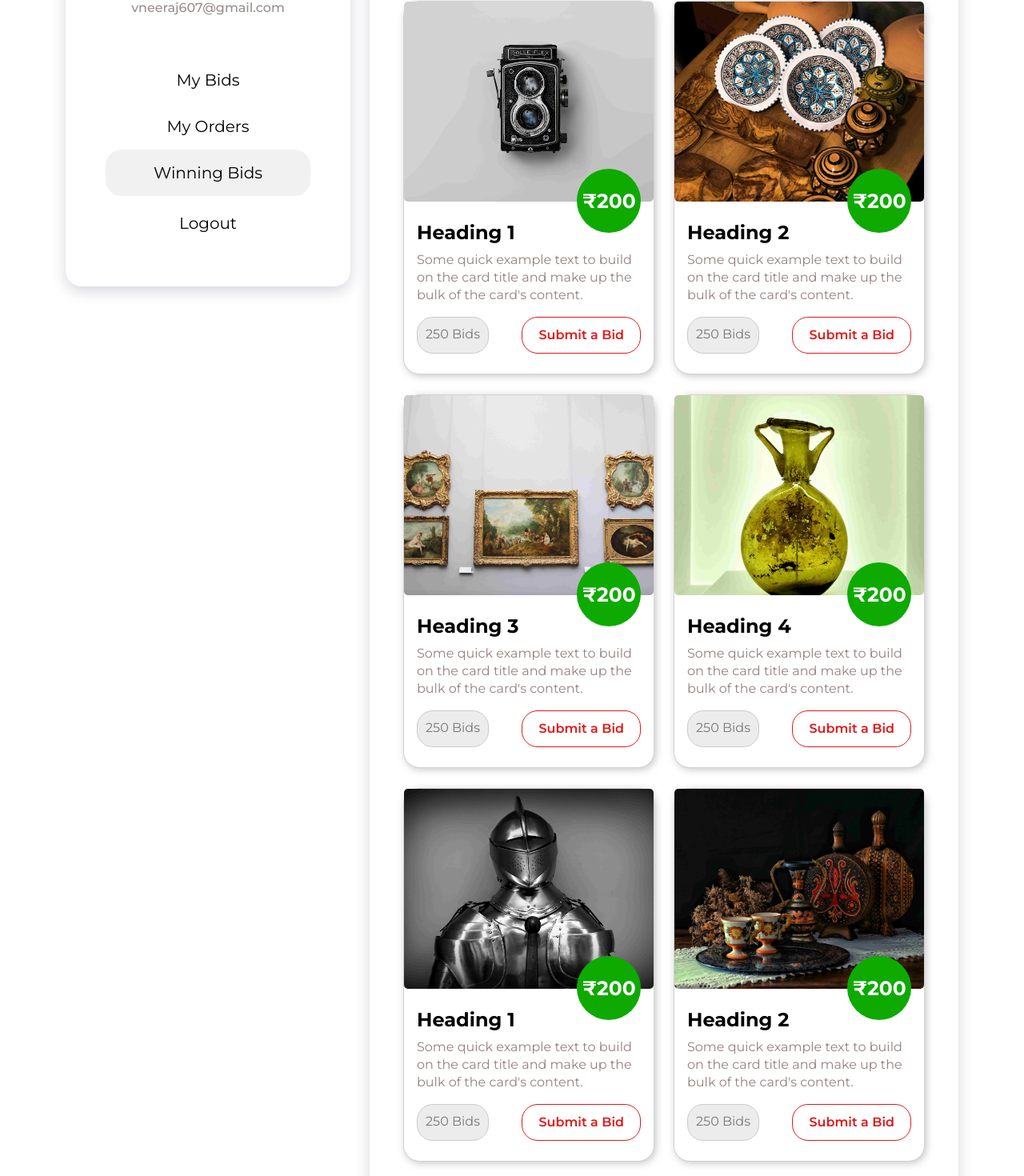
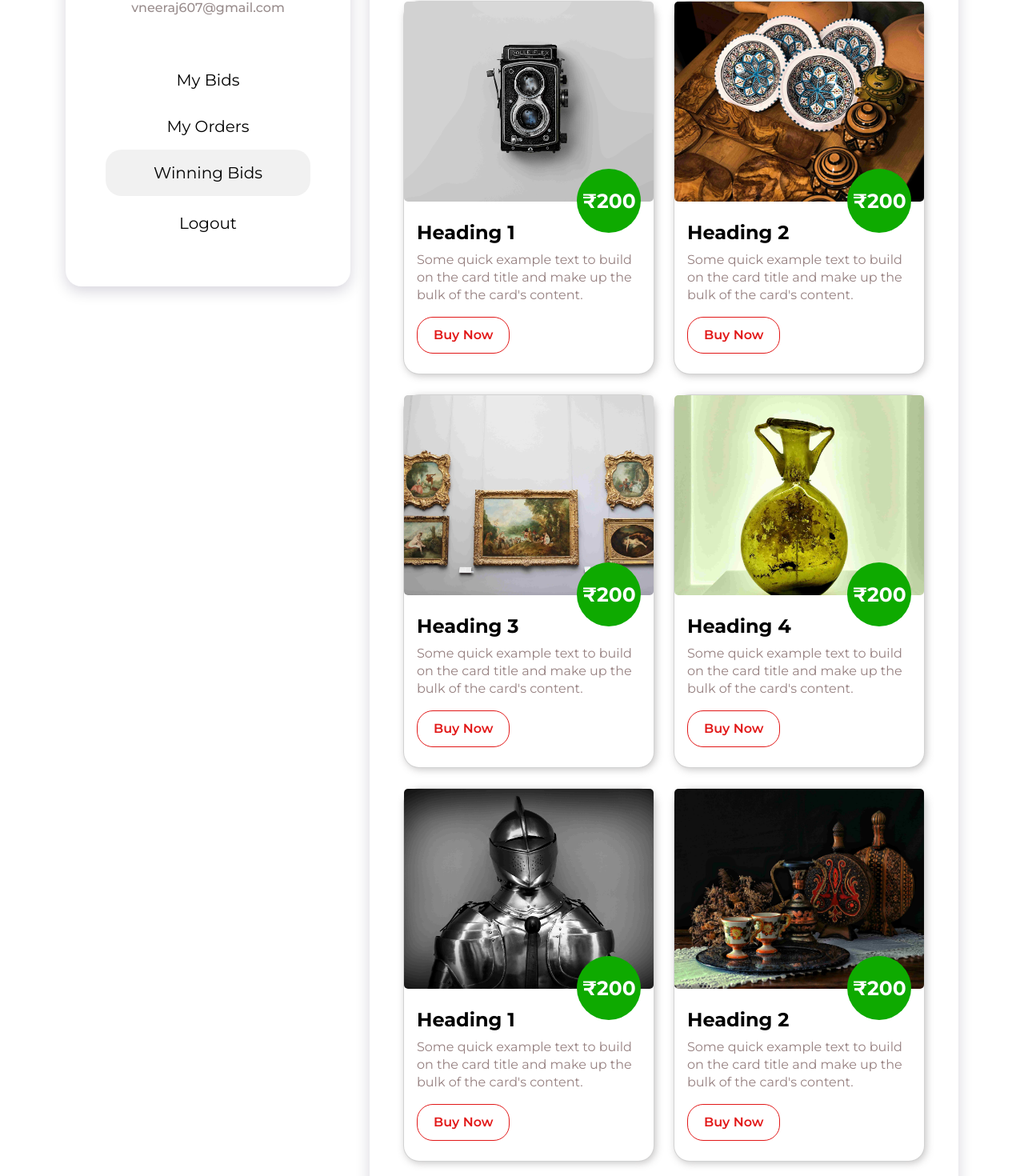
Before and after one commit to neerajverma007/Online-Auction, a React (Create React App) app: page / in a window 1280 px wide. Shown: the part 5116-6586 px from the top of the page at 80% size. Built offline with nearby package versions, Linux system fonts and the light colour scheme.

Commit message:
winning bids

```diff
--- a/src/components/MyAccount.js
+++ b/src/components/MyAccount.js
@@ -417,8 +417,7 @@ const MyAccount = () => {
                                 content.
                               </Card.Text>
                               <div className="Cardbidbtn">
-                                <span>250 Bids</span>
-                                <Button className="Bidbtn">Submit a Bid</Button>
+                                <Button className="Bidbtn">Buy Now</Button>
                               </div>
                             </Card.Body>
                             <div className="cardRate">
@@ -437,8 +436,7 @@ const MyAccount = () => {
                                 content.
                               </Card.Text>
                               <div className="Cardbidbtn">
-                                <span>250 Bids</span>
-                                <Button className="Bidbtn">Submit a Bid</Button>
+                                <Button className="Bidbtn">Buy Now</Button>
                               </div>
                             </Card.Body>
                             <div className="cardRate">
@@ -457,8 +455,7 @@ const MyAccount = () => {
                                 content.
                               </Card.Text>
                               <div className="Cardbidbtn">
-                                <span>250 Bids</span>
-                                <Button className="Bidbtn">Submit a Bid</Button>
+                                <Button className="Bidbtn">Buy Now</Button>
                               </div>
                             </Card.Body>
                             <div className="cardRate">
@@ -477,8 +474,7 @@ const MyAccount = () => {
                                 content.
                               </Card.Text>
                               <div className="Cardbidbtn">
-                                <span>250 Bids</span>
-                                <Button className="Bidbtn">Submit a Bid</Button>
+                                <Button className="Bidbtn">Buy Now</Button>
                               </div>
                             </Card.Body>
                             <div className="cardRate">
@@ -497,8 +493,7 @@ const MyAccount = () => {
                                 content.
                               </Card.Text>
                               <div className="Cardbidbtn">
-                                <span>250 Bids</span>
-                                <Button className="Bidbtn">Submit a Bid</Button>
+                                <Button className="Bidbtn">Buy Now</Button>
                               </div>
                             </Card.Body>
                             <div className="cardRate">
@@ -517,8 +512,7 @@ const MyAccount = () => {
                                 content.
                               </Card.Text>
                               <div className="Cardbidbtn">
-                                <span>250 Bids</span>
-                                <Button className="Bidbtn">Submit a Bid</Button>
+                                <Button className="Bidbtn">Buy Now</Button>
                               </div>
                             </Card.Body>
                             <div className="cardRate">
@@ -541,8 +535,7 @@ const MyAccount = () => {
                                 content.
                               </Card.Text>
                               <div className="Cardbidbtn">
-                                <span>250 Bids</span>
-                                <Button className="Bidbtn">Submit a Bid</Button>
+                                <Button className="Bidbtn">Buy Now</Button>
                               </div>
                             </Card.Body>
                             <div className="cardRate">
@@ -561,8 +554,7 @@ const MyAccount = () => {
                                 content.
                               </Card.Text>
                               <div className="Cardbidbtn">
-                                <span>250 Bids</span>
-                                <Button className="Bidbtn">Submit a Bid</Button>
+                                <Button className="Bidbtn">Buy Now</Button>
                               </div>
                             </Card.Body>
                             <div className="cardRate">
@@ -581,8 +573,7 @@ const MyAccount = () => {
                                 content.
                               </Card.Text>
                               <div className="Cardbidbtn">
-                                <span>250 Bids</span>
-                                <Button className="Bidbtn">Submit a Bid</Button>
+                                <Button className="Bidbtn">Buy Now</Button>
                               </div>
                             </Card.Body>
                             <div className="cardRate">
@@ -601,8 +592,7 @@ const MyAccount = () => {
                                 content.
                               </Card.Text>
                               <div className="Cardbidbtn">
-                                <span>250 Bids</span>
-                                <Button className="Bidbtn">Submit a Bid</Button>
+                                <Button className="Bidbtn">Buy Now</Button>
                               </div>
                             </Card.Body>
                             <div className="cardRate">
@@ -621,8 +611,7 @@ const MyAccount = () => {
                                 content.
                               </Card.Text>
                               <div className="Cardbidbtn">
-                                <span>250 Bids</span>
-                                <Button className="Bidbtn">Submit a Bid</Button>
+                                <Button className="Bidbtn">Buy Now</Button>
                               </div>
                             </Card.Body>
                             <div className="cardRate">
@@ -641,8 +630,7 @@ const MyAccount = () => {
                                 content.
                               </Card.Text>
                               <div className="Cardbidbtn">
-                                <span>250 Bids</span>
-                                <Button className="Bidbtn">Submit a Bid</Button>
+                                <Button className="Bidbtn">Buy Now</Button>
                               </div>
                             </Card.Body>
                             <div className="cardRate">
```
